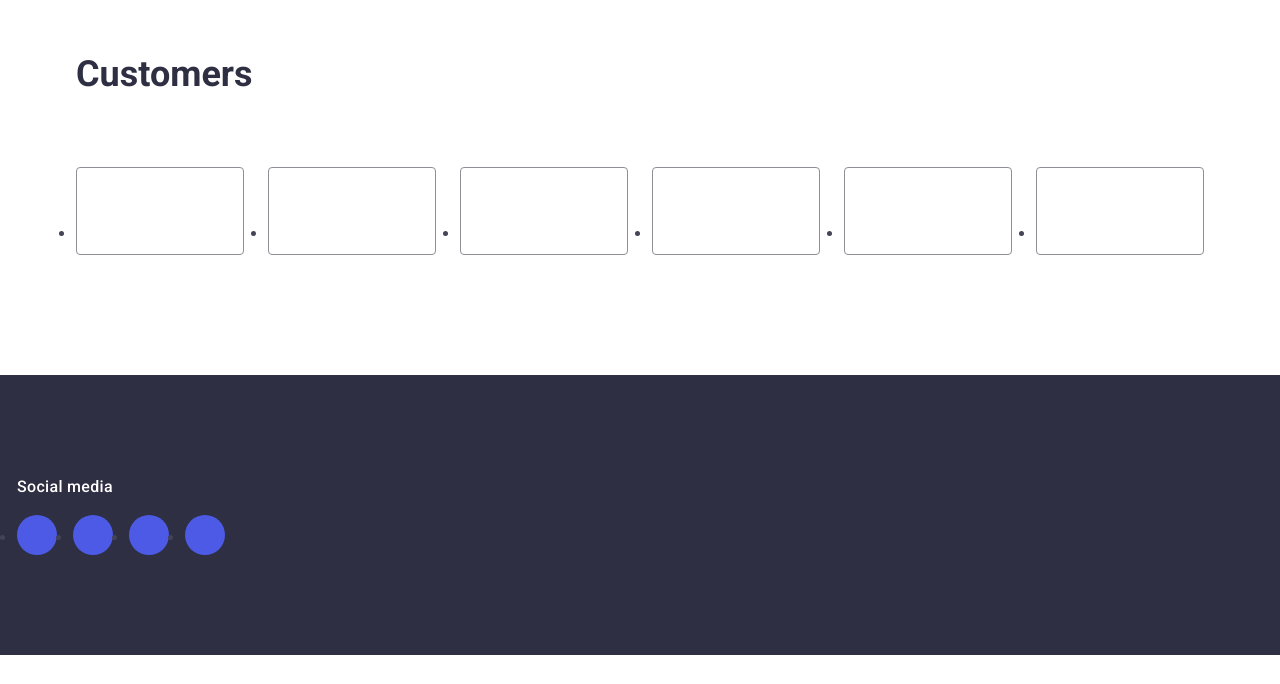
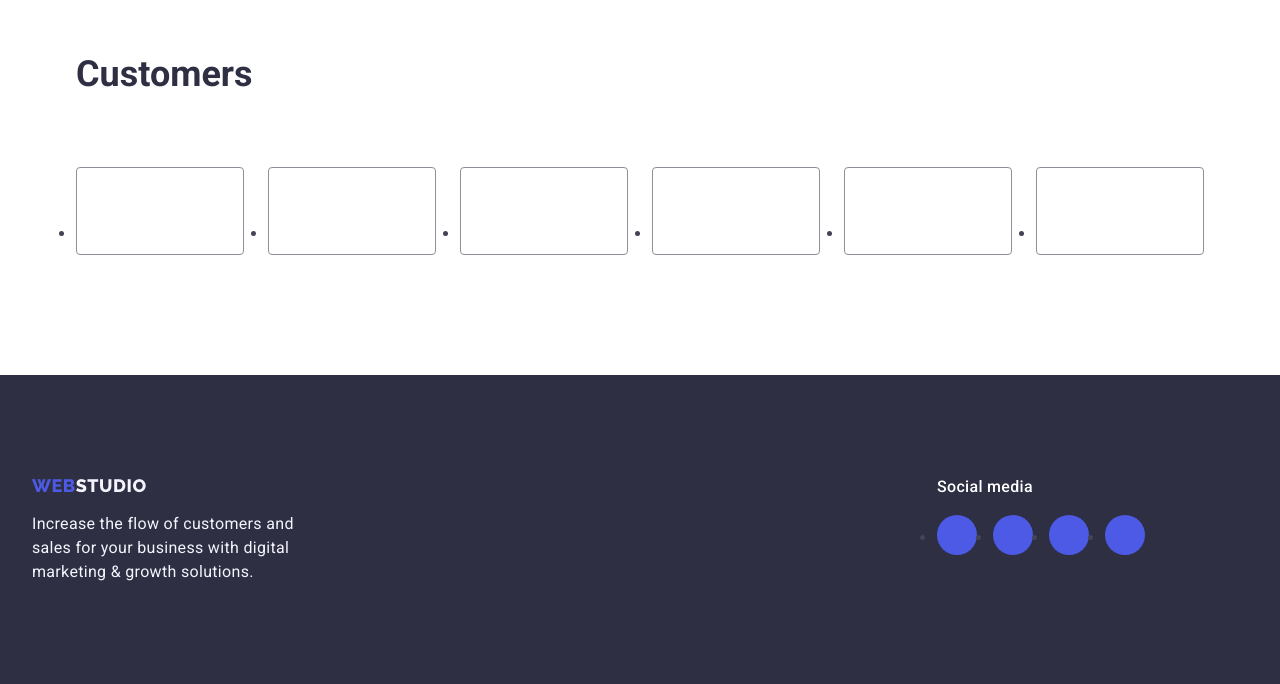
Before and after one commit to Futozhka/goit-markup-hw-04, a plain HTML site: page index.html in a window 1280 px wide. Shown: the part 2482-3166 px from the top of the page. Before the commit the page ends 3137 px from the top, so only its background shows below. Drawn offline with nearby package versions, Linux system fonts and the light colour scheme.

Commit message:
Update index.html

```diff
--- a/index.html
+++ b/index.html
@@ -533,6 +533,14 @@
     </main>
     <footer class="section-footer">
       <div class="footer-container container">
+        <div class="container">
+          <a href="./index.html" class="logo-class link">Web<span class="span-logo-two">Studio</span></a>
+
+          <p class="footer-paragraph">
+            Increase the flow of customers and sales for your business with digital
+            marketing & growth solutions.
+          </p>
+        </div>
         <div>
         <p class="social-media">Social media</p>
       <ul class="social-link-footer">
```
